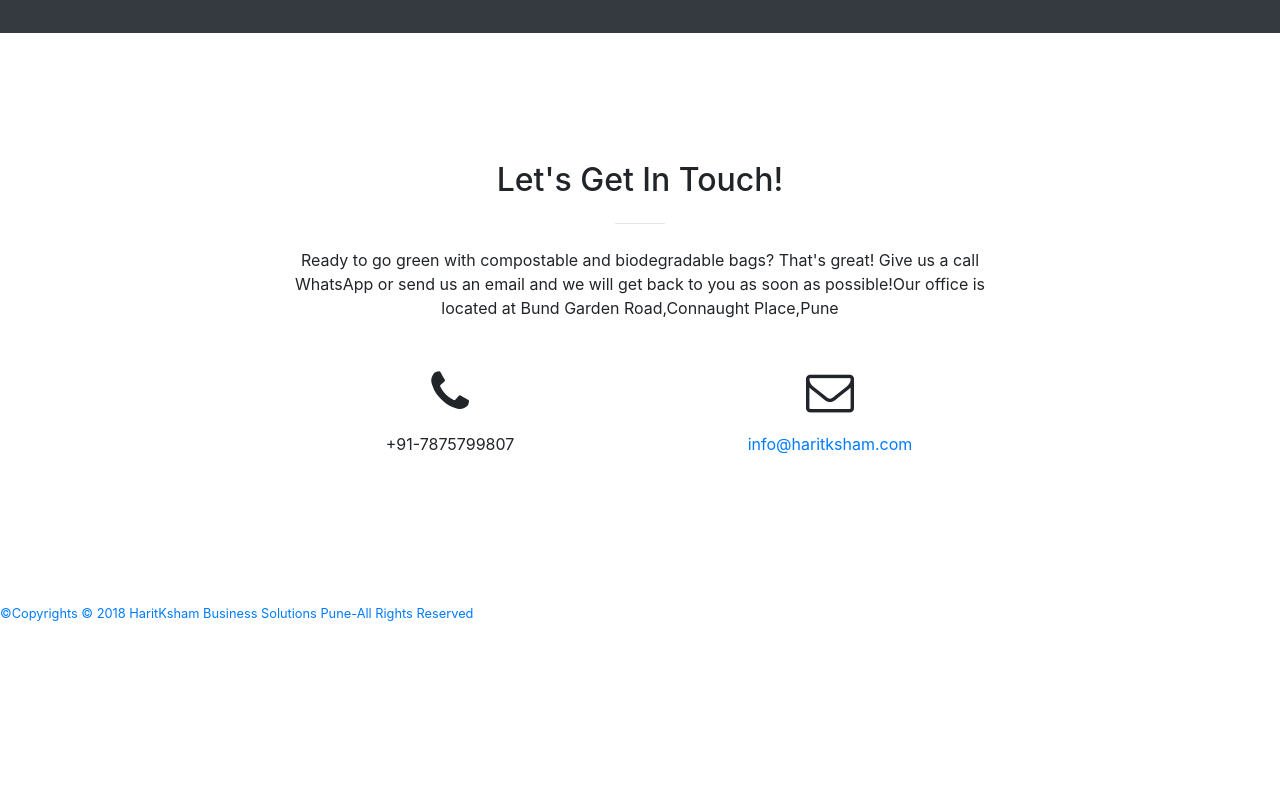
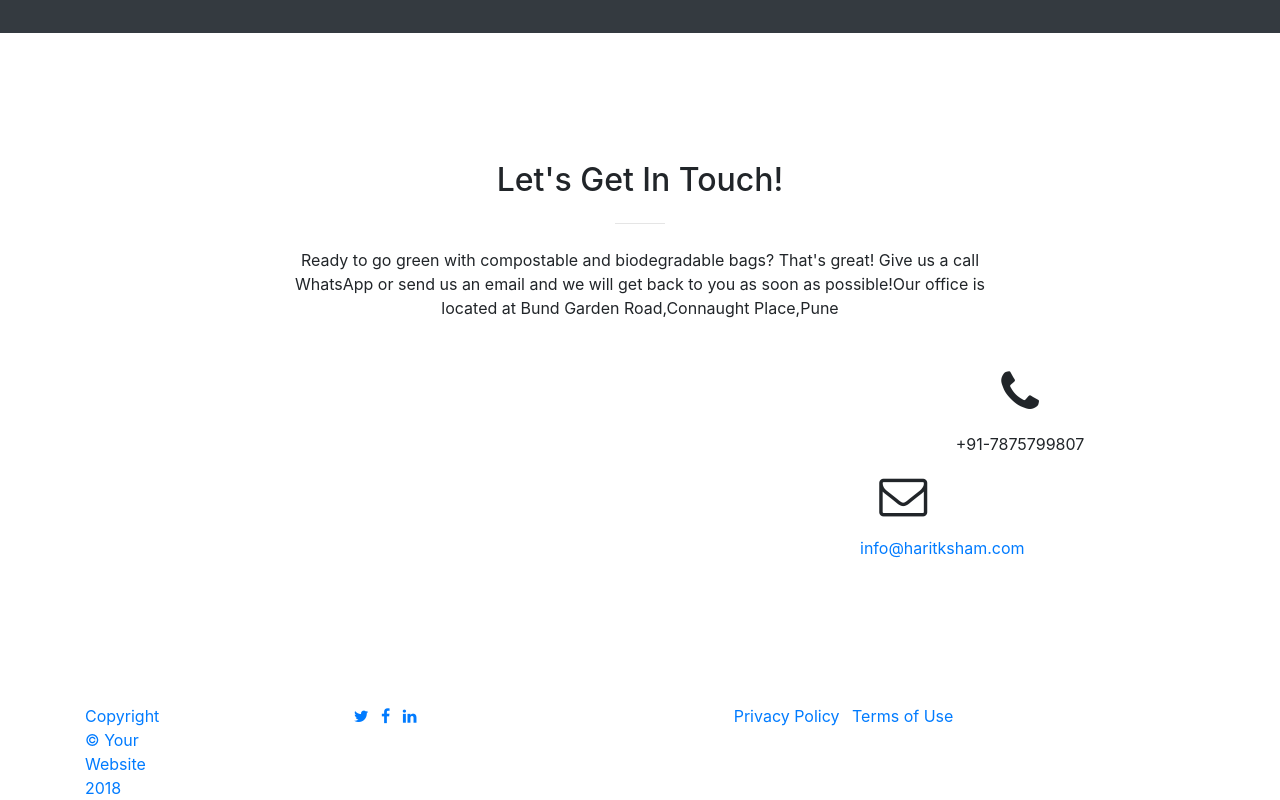
Before and after one commit to khanshahbaz786/khanshahbaz786.github.io, a website with bundled scripts: page index.html in a window 1280 px wide. Shown: the part 2996-3796 px from the top of the page. Before the commit the page ends 3620 px from the top, so only its background shows below. Built offline with nearby package versions, Linux system fonts and the light colour scheme.

Commit message:
Update index.html

```diff
--- a/index.html
+++ b/index.html
@@ -245,7 +245,7 @@
           <div class="col-lg-4 ml-auto text-center">
             <i class="fa fa-phone fa-3x mb-3 sr-contact"></i>
             <p>+91-7875799807</p>
-          </div>
+          <bod/div>
           <div class="col-lg-4 mr-auto text-center">
             <i class="fa fa-envelope-o fa-3x mb-3 sr-contact"></i>
             <p>
@@ -267,9 +267,44 @@
 
     <!-- Custom scripts for this template -->
     <script src="js/creative.min.js"></script>
-  </body>
-    <!-- Footer -->
-  <footer>
-  <small>&copy;Copyrights © 2018 HaritKsham Business Solutions Pune-All Rights Reserved</small>
-  </footer>
+        <!-- Footer -->
+<footer>
+      <div class="container">
+        <div class="row">
+          <div class="col-md-4">
+            <span class="copyright">Copyright © Your Website 2018</span>
+          </div>
+          <div class="col-md-4">
+            <ul class="list-inline social-buttons">
+              <li class="list-inline-item">
+                <a href="#">
+                  <i class="fa fa-twitter"></i>
+                </a>
+              </li>
+              <li class="list-inline-item">
+                <a href="#">
+                  <i class="fa fa-facebook"></i>
+                </a>
+              </li>
+              <li class="list-inline-item">
+                <a href="#">
+                  <i class="fa fa-linkedin"></i>
+                </a>
+              </li>
+            </ul>
+          </div>
+          <div class="col-md-4">
+            <ul class="list-inline quicklinks">
+              <li class="list-inline-item">
+                <a href="#">Privacy Policy</a>
+              </li>
+              <li class="list-inline-item">
+                <a href="#">Terms of Use</a>
+              </li>
+            </ul>
+          </div>
+        </div>
+      </div>
+    </footer>
+</body>
 </html>
```
